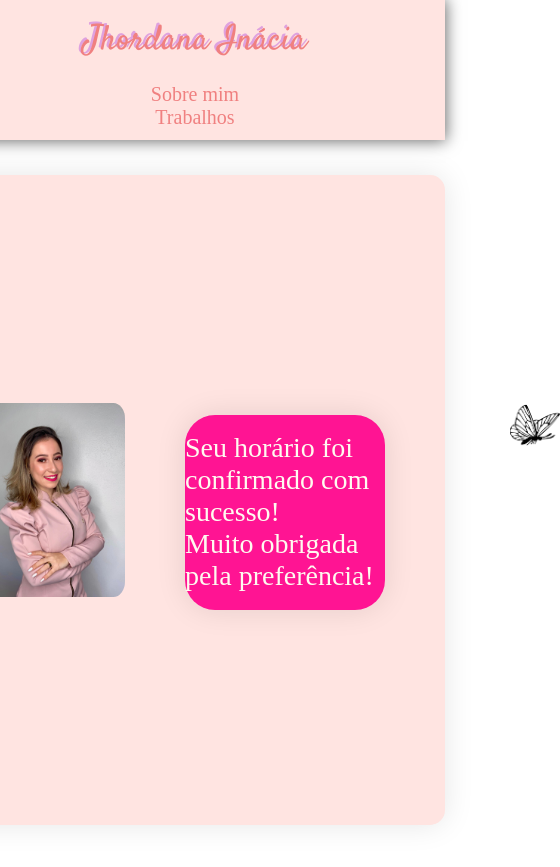
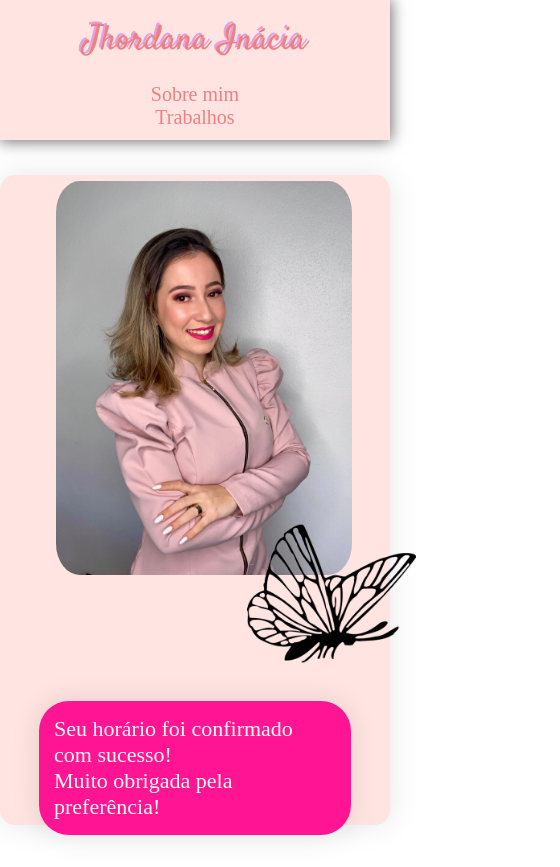
Before and after one commit to MarcosChave/App-Jhordana, a React (Create React App) app: page /obrigado in a window 390 px wide. Shown: the whole page, 560 px wide, since content can reach past the window. Built offline with nearby package versions, Linux system fonts and the light colour scheme.

Commit message:
feat: Adicionar responsividade em tds as routes

```diff
--- a/src/Components/About/Styled.js
+++ b/src/Components/About/Styled.js
@@ -4,14 +4,20 @@ export const ContainerSobre = styled.section`
   margin: 20px auto;
   max-width: 1400px;
   width: 100%;
-  height: 85vh;
+  min-height: 85vh;
   display: flex;
   flex-direction: column;
   justify-content: center;
   align-items: center;
+  padding: 20px;
+  box-sizing: border-box;
+
+  @media(max-width: 1048px) {
+    min-height: 80vh;
+  }
 
   @media(max-width: 768px) {
-    height: auto;
+    min-height: auto;
   }
 `;
 
@@ -23,20 +29,22 @@ export const BoxOne = styled.div`
   display: flex;
   align-items: center;
   justify-content: center;
+  overflow: hidden;
 
   @media(max-width: 768px) {
     width: 100%;
     height: auto;
     border-radius: 15px 15px 0 0;
+    margin-bottom: 20px;
   }
 `;
 
 export const Image = styled.img`
-  width: 53%;
+  width: 100%;
   border-radius: 8%;
+  object-fit: cover;
 
   @media(max-width: 768px) {
-    width: 100%;
     border-radius: 15px 15px 0 0;
   }
 `;
@@ -59,5 +67,6 @@ export const BoxTwo = styled.div`
     width: 100%;
     height: auto;
     border-radius: 0 0 15px 15px;
+    padding: 20px;
   }
 `;
--- a/src/Components/About/index.js
+++ b/src/Components/About/index.js
@@ -7,7 +7,6 @@ function Sobre() {
 <BoxOne>
 <Image data-aos="fade-right" src={Jhordana} alt="Jhordana-img" />
 </BoxOne>
-
 <BoxTwo>
     <p data-aos="fade-left">
       Me chamo Jhordana, tenho 23 anos, sou de nacionalidade brasileira e
--- a/src/Components/Header/Styled.js
+++ b/src/Components/Header/Styled.js
@@ -21,7 +21,7 @@ export const H1 = styled.h1`
   font-family: 'Satisfy', cursive;
   font-size: 35px;
   font-weight: 500;
-  margin-left: 42%;
+  margin-left: 2%;
   color: #ff56c0;
   text-shadow: -2px -2px 0px #dfa2df;
   cursor: pointer;
--- a/src/Components/Home/Styled.js
+++ b/src/Components/Home/Styled.js
@@ -27,6 +27,10 @@ export const BoxHome = styled.div`
   background-position: end;
   display: flex;
   justify-content: center;
+
+  @media (max-width: 380px) {
+    width: 100%;
+  }
 `
 
 export const H1 = styled.h1`
@@ -44,10 +48,12 @@ export const H1 = styled.h1`
 `
 
 export const IconWpp = styled.img`
-  width: 10%;
+  width: 4%;
   margin: 33% 0 0 82%;
   position: fixed;
   border-radius: 60px;
+  bottom: 20px;
+  right: 20px;
   cursor: pointer;
   box-shadow: 0 0 30px rgb(0 0 0 / 10%);
 
@@ -55,9 +61,13 @@ export const IconWpp = styled.img`
     transform: scale(1.1);
     transition: 0.2s;
   }
+  @media (max-width: 890px) {
+    margin: 80% 0 0 80%;
+    width: 6%;
+  }
 
   @media (max-width: 370px) {
     margin: 80% 0 0 80%;
-    width: 15%;
+    width: 12%;
   }
 `
--- a/src/Components/Scheduling/Styled.js
+++ b/src/Components/Scheduling/Styled.js
@@ -2,7 +2,7 @@ import styled from 'styled-components'
 
 export const ConteinerScheduling = styled.section`
   margin: 35px auto;
-  max-width: 1400px;
+  max-width: 120%;
   width: 100%;
   height: 77vh;
   box-shadow: 0 0 30px rgb(0 0 0 / 10%);
@@ -14,12 +14,12 @@ export const ConteinerScheduling = styled.section`
 `
 
 export const Form = styled.form`
-  width: 100%;
-  height: 50%;
+  width: 80%;
+  height: auto;
   display: flex;
   justify-content: center;
   align-items: center;
-  padding-left: 50px;
+
 
   @media (max-width: 768px) {
     flex-direction: column;
@@ -43,7 +43,7 @@ export const Label = styled.label`
 `
 
 export const Input = styled.input`
-  width: 300px;
+  width: auto;
   height: 40px;
   margin-top: 20px;
   padding: 0 25px;
@@ -83,7 +83,18 @@ export const Button = styled.button`
   }
 
   @media (max-width: 768px) {
-    width: 40%;
+    width: auto;
+    height: auto;
+    margin: 30px auto 0;
+    position: relative;
+    padding: 0 10px;
+    margin-top: 20px;
+  }
+
+  @media (max-width: 380px) {
+    width: auto;
+    height: auto;
+    padding: 0 10px;
     margin: 30px auto 0;
     position: relative;
     margin-top: 20px;
@@ -111,10 +122,10 @@ export const BoxConfirmation = styled.div`
 
 export const IconWpp = styled.img`
   width: 5%;
-  margin-top: 28%;
-  margin-left: 80%;
+  bottom: 20px;
+  right: 20px;
   border-radius: 60px;
-  position: absolute;
+  position: fixed;
   cursor: pointer;
   box-shadow: 0 0 30px rgb(0 0 0 / 10%);
 
@@ -125,17 +136,17 @@ export const IconWpp = styled.img`
 
   @media (max-width: 768px) {
     margin-top: 30px;
-    width: 60%;
+    width: 8%;
     height: auto;
     margin-left: 20px;
-    position: static;
+    position: fixed;
   }
 
   @media (max-width: 380px) {
     margin-top: 30px;
-    width: 80%;
+    width: 6%;
     height: auto;
     margin-left: 20px;
-    position: static;
+    position: fixed;
   }
 `;
--- a/src/Components/ThankYou/Style.js
+++ b/src/Components/ThankYou/Style.js
@@ -9,9 +9,15 @@ export const ContainerThank = styled.section`
   background-color: #ffe4e1;
   border-radius: 15px;
   display: flex;
-  justify-content: space-evenly;
-  align-items: center;
+  justify-content: center;
+  align-items: flex-start;
+
+  @media (max-width: 1048px) {
+    flex-direction: column;
+    align-items: center;
+  }
 `
+
 export const BoxConfirmation = styled.div`
   width: 50%;
   height: 100%;
@@ -19,11 +25,25 @@ export const BoxConfirmation = styled.div`
   justify-content: center;
   align-items: center;
   flex-direction: column;
+
+  @media (max-width: 1048px) {
+    width: 100%;
+    height: 50%;
+  }
+
+  @media (max-width: 860px) {
+    height: 45%;
+  }
+
+  @media (max-width: 380px) {
+    height: 40%;
+  }
 `
+
 export const TextTank = styled.div`
   width: 80%;
-  height: 30%;
-  margin-top: -45px;
+  height: auto;
+  margin-top: -15px;
   color: #fffaf0;
   display: flex;
   align-items: center;
@@ -32,13 +52,71 @@ export const TextTank = styled.div`
   border-radius: 30px;
   background-color: rgba(255, 20, 147);
   box-shadow: 0 0 30px rgb(0 0 0 / 10%);
+  padding: 15px;
+
+  @media (max-width: 1048px) {
+    margin-bottom: 280px;
+    font-size: 24px;
+  }
+
+  @media (max-width: 860px) {
+    height: auto;
+    font-size: 22px;
+    margin-bottom: 150px;
+  }
+
+  @media (max-width: 380px) {
+    height: auto;
+    font-size: 14px;
+  }
 `
+
 export const Image = styled.img`
   width: 29%;
   border-radius: 8%;
+
+  @media (max-width: 1048px) {
+    margin-top: 150px;
+    width: 35vh;
+  }
+
+  @media (max-width: 860px) {
+    width: 35vh;
+    margin-top: 48px;
+    margin-left: 18px;
+  }
+
+  @media (max-width: 380px) {
+    width: 40%;
+    margin-left: 5px;
+  }
 `
+
 export const ImageBor = styled.img`
   width: 20%;
-  margin-left: 500px;
+  margin-left: 400px;
   transform: scaleX(-1);
+
+  @media (max-width: 1048px) {
+    width: 20vh;
+    margin-left: 0;
+    margin-top: 20px;
+    position: relative;
+    left: 40%;
+    bottom: 1%;
+  }
+
+  @media (max-width: 860px) {
+    width: 20vh;
+    position: relative;
+    left: 35%;
+    bottom: 1%;
+  }
+
+  @media (max-width: 380px) {
+    width: 18%;
+    position: relative;
+    left: 35%;
+    bottom: 1%;
+  }
 `
--- a/src/Components/Work/Styled.js
+++ b/src/Components/Work/Styled.js
@@ -1,13 +1,23 @@
 import styled from 'styled-components'
 
 export const ContainerWork = styled.section`
-  margin: 20px auto;
+  margin: 60px auto;
   max-width: 1400px;
   width: 100%;
   height: 93vh;
   display: flex;
   justify-content: center;
-  align-items: center;
+  align-items: stretch;
+  flex-wrap:  wrap;
+
+  @media (max-width: 850px) {
+    width: 80%;
+  }
+
+  @media (max-width: 380px) {
+    min-width: 100%;
+
+  }
 `
 
 export const BoxWork = styled.div`
@@ -18,6 +28,7 @@ export const BoxWork = styled.div`
   display: flex;
   justify-content: center;
   align-items: center;
+  margin-bottom: 40px;
   .Splide {
     width: 100%;
     height: 100%;
@@ -26,8 +37,8 @@ export const BoxWork = styled.div`
     align-items: center;
   }
 
-  @media (max-width: 768px) {
-    width: 60%;
+  @media (max-width: 850px) {
+    width: 80%;
   }
 
   @media (max-width: 380px) {
@@ -55,6 +66,14 @@ export const BoxArrow = styled.div`
 
     cursor: pointer;
   }
+
+  @media (max-width: 850px) {
+    width: 100%;
+  }
+
+  @media (max-width: 380px) {
+    width: 80%;
+  }
 `
 
 export const BoxHorário = styled.div`
@@ -69,20 +88,19 @@ export const BoxHorário = styled.div`
   box-shadow: 0 0 30px rgb(0 0 0 / 10%);
 
   .Button {
-    width: 30%;
+
     height: 7%;
     margin-top: 25%;
   }
 
-  @media (max-width: 768px) {
-    width: 40%;
+  @media (max-width: 850px) {
+    width: 100%;
     border-radius: 15px;
-    margin-left: 20px;
   }
 
   @media (max-width: 380px) {
-    width: 70%;
-    margin-left: 5%;
+    width: 100%;
+
   }
 `
 
@@ -91,6 +109,18 @@ export const Text = styled.p`
   font-size: 45px;
   font-weight: 500;
   text-align: justify;
+
+  @media (max-width: 850px) {
+    font-size: 36px;
+    padding: 2px;
+    text-align: center;
+  }
+
+  @media (max-width: 380px) {
+    font-size: 22px;
+    padding: 5px;
+    text-align: center;
+  }
 `
 
 export const Button = styled.button`
@@ -103,38 +133,58 @@ export const Button = styled.button`
   border-radius: 25px;
   color: #fffaf0;
   background-color: rgba(255, 105, 180);
+  padding: 0 26px;
 
   &:hover {
     opacity: 0.9;
     box-shadow: 0 0 15px rgb(255, 20, 147, 0.9);
     cursor: pointer;
   }
-`
 
-export const Img = styled.img`
-  width: 480px;
-
-  @media (max-width: 768px) {
-    width: 80%;
+  @media (max-width: 850px) {
+    font-size: 20px;
+    padding: 12px;
   }
 
   @media (max-width: 380px) {
     width: 100%;
+    font-size: 16px;
+    margin: 8px;
+  }
+`
+
+export const Img = styled.img`
+  width: 100%;
+  height: min-content;
+  display: flex;
+  justify-content: center;
+
+  @media (max-width: 850px) {
+    width: 100%;
+    height: 100%;
+  }
+
+  @media (max-width: 380px) {
+    width: 100%;
+    height: 760px;
   }
 `
 
 export const Video = styled.div`
   display: flex;
+  align-items: center;
   justify-content: center;
+  height: 100%;
   video {
     height: 650px;
 
-  @media (max-width: 768px) {
+  @media (max-width: 850px) {
     height: 500px;
   }
 
   @media (max-width: 380px) {
-    height: 350px;
+    height: 80%;
+
   }
-}
+  }
 `;
--- a/src/GlobalStayleFolder/GlobalStyle.js
+++ b/src/GlobalStayleFolder/GlobalStyle.js
@@ -8,10 +8,10 @@ const GlobalStyle = createGlobalStyle`
   }
 
   /* Adicionando regras de responsividade */
-  @media screen and (max-width: 600px) {
+  @media screen and (max-width: 380px) {
     /* Altere o tamanho da fonte em telas menores */
     html {
-      font-size: 14px;
+      font-size: 12px;
     }
 
     /* Centralize os elementos do corpo */
@@ -20,6 +20,9 @@ const GlobalStyle = createGlobalStyle`
       flex-direction: column;
       justify-content: center;
       align-items: center;
+      margin: 0;
+      padding: 0;
+      overflow-x: hidden;
     }
   }
 
@@ -30,8 +33,13 @@ const GlobalStyle = createGlobalStyle`
     }
   }
 
-  @media screen and (max-width: 1024px) {
+  @media screen and (min-width: 769px) and (max-width: 1048px) {
     /* Adicione mais regras de responsividade para telas maiores */
+    /* ... */
+  }
+
+  @media screen and (min-width: 1049px) {
+    /* Adicione mais regras de responsividade para telas ainda maiores */
     /* ... */
   }
 `
```
Lines whose indentation alone changed are shown as unchanged.
